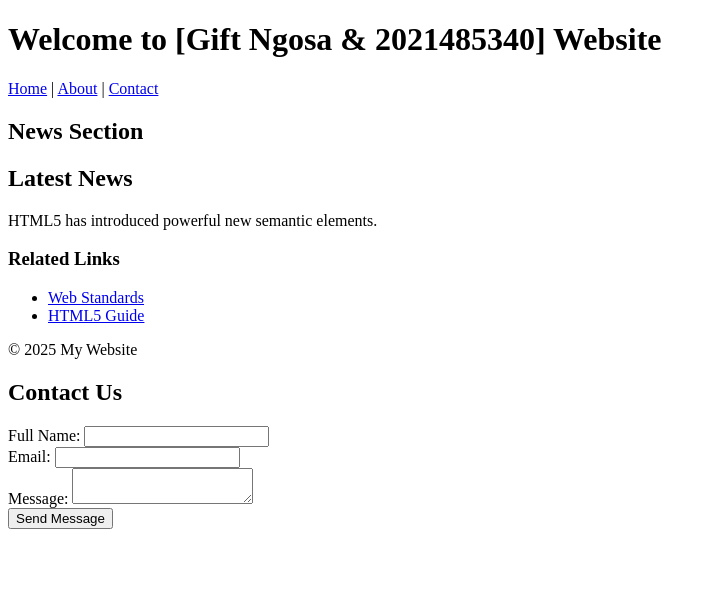
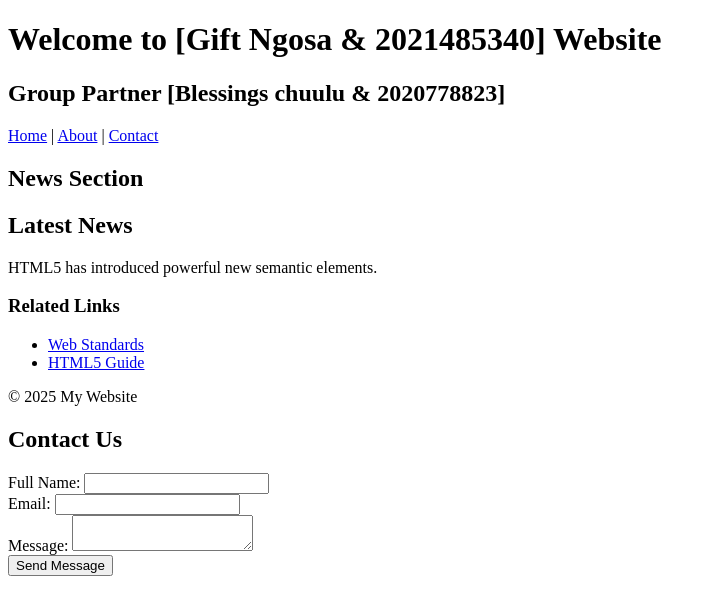
Before and after one commit to Bless-crypto/lab2-html-, a plain HTML site: page index.html in a window 1280 px wide. Shown: the whole page, without its empty margins (0-716 px from the left). Drawn offline with Linux system fonts and the light colour scheme.

Commit message:
Update index.html

```diff
--- a/index.html
+++ b/index.html
@@ -8,6 +8,7 @@
 <body>
 <header>
 <h1>Welcome to [Gift Ngosa & 2021485340] Website</h1>
+    <h2>Group Partner [Blessings chuulu  & 2020778823]</h2>
 <nav>
 <a href="#">Home</a> |
 <a href="#">About</a> |
```
